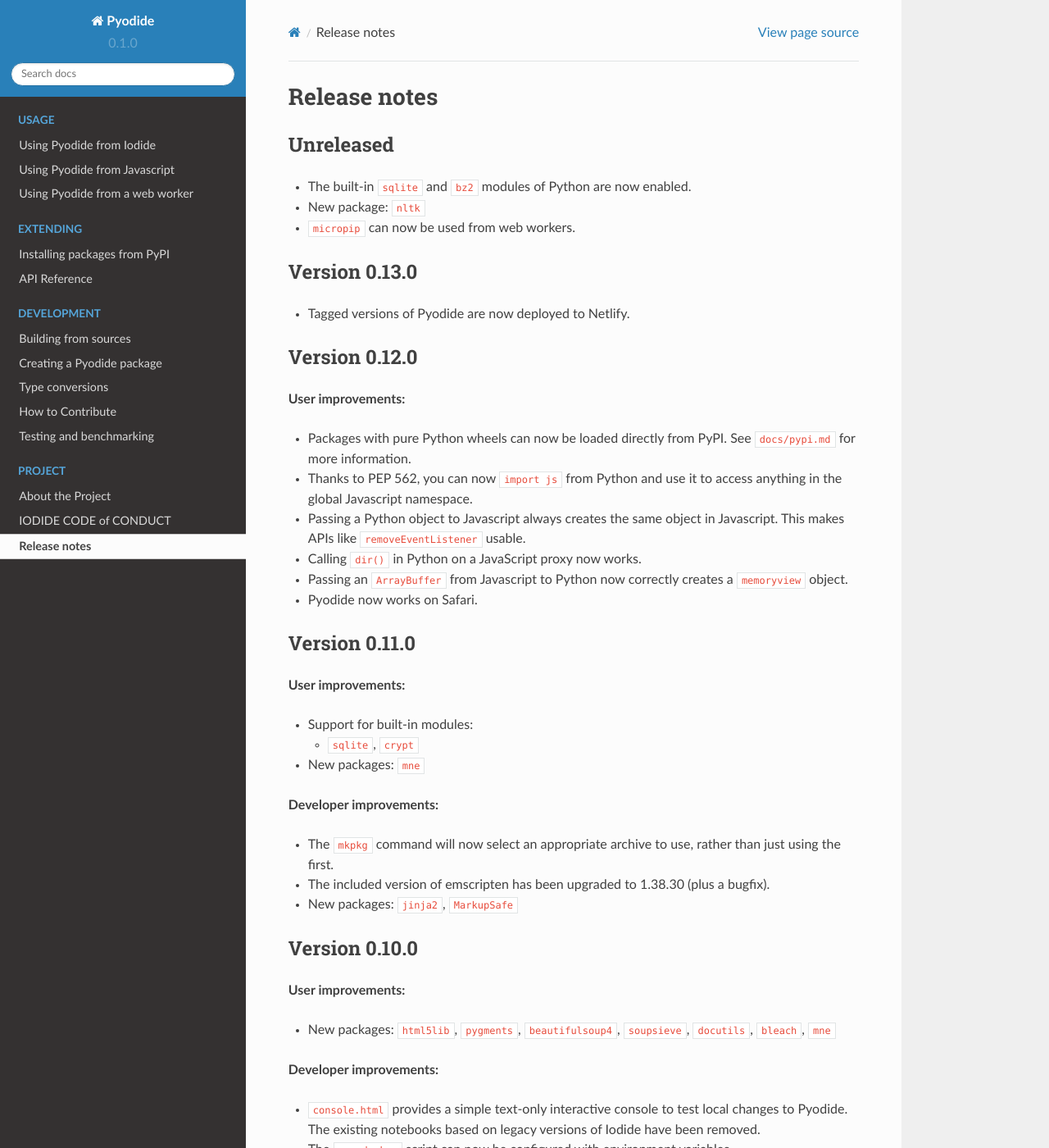
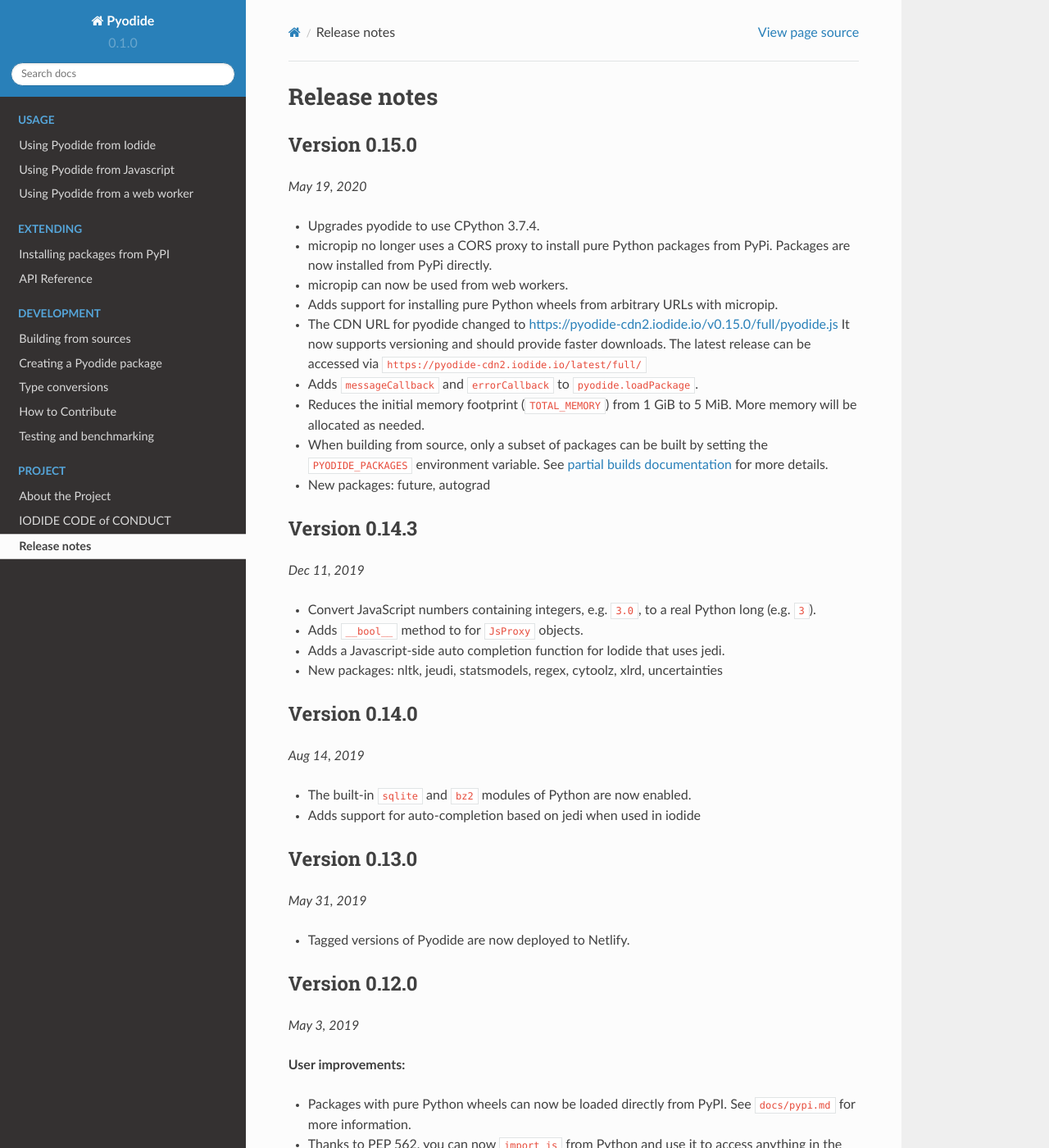
Before and after one commit to pyodide/pyodide, a Sphinx documentation site: the page built from docs/changelog.md, in a window 1280 px wide and 1400 px high. Shown: the whole window at 82% size. Built offline with Sphinx 7.4.7 and the Read the Docs theme 2.0.0, drawn with Linux system fonts in a browser that asks for light colours; the version number is read from the project's files by our own code; some of the changed text lies outside the part shown.

Commit message:
Update changelog

```diff
--- a/docs/changelog.md
+++ b/docs/changelog.md
@@ -1,18 +1,48 @@
 # Release notes
 
-## Unreleased
+## Version 0.15.0
+*May 19, 2020*
+
+- Upgrades pyodide to use CPython 3.7.4.
+- micropip no longer uses a CORS proxy to install pure Python packages from
+  PyPi. Packages are now installed from PyPi directly.
+- micropip can now be used from web workers.
+- Adds support for installing pure Python wheels from arbitrary URLs with micropip.
+- The CDN URL for pyodide changed to
+  https://pyodide-cdn2.iodide.io/v0.15.0/full/pyodide.js
+  It now supports versioning and should provide faster downloads. The latest release
+  can be accessed via `https://pyodide-cdn2.iodide.io/latest/full/`
+- Adds `messageCallback` and `errorCallback` to `pyodide.loadPackage`.
+- Reduces the initial memory footprint (`TOTAL_MEMORY`) from 1 GiB to 5 MiB. More
+  memory will be allocated as needed.
+- When building from source, only a subset of packages can be built by setting
+  the `PYODIDE_PACKAGES` environment variable. See
+  [partial builds documentation](https://pyodide.readthedocs.io/en/latest/building_from_sources.html#partial-builds)
+  for more details.
+- New packages: future, autograd
+
+## Version 0.14.3
+*Dec 11, 2019*
+
+- Convert JavaScript numbers containing integers, e.g. `3.0`, to a real Python
+  long (e.g. `3`).
+- Adds `__bool__` method to for `JsProxy` objects.
+- Adds a Javascript-side auto completion function for Iodide that uses jedi.
+- New packages: nltk, jeudi, statsmodels, regex, cytoolz, xlrd, uncertainties
+
+## Version 0.14.0
+*Aug 14, 2019*
 
 - The built-in `sqlite` and `bz2` modules of Python are now enabled.
-
-- New package: `nltk`
-
-- `micropip` can now be used from web workers.
+- Adds support for auto-completion based on jedi when used in iodide
 
 ## Version 0.13.0
+*May 31, 2019*
 
 - Tagged versions of Pyodide are now deployed to Netlify.
 
 ## Version 0.12.0
+*May 3, 2019*
 
 **User improvements:**
 
@@ -33,6 +63,7 @@
 - Pyodide now works on Safari.
 
 ## Version 0.11.0
+*Apr 12, 2019*
 
 **User improvements:**
 
@@ -52,6 +83,7 @@
 - New packages: `jinja2`, `MarkupSafe`
 
 ## Version 0.10.0
+*Mar 21, 2019*
 
 **User improvements:**
 
```
